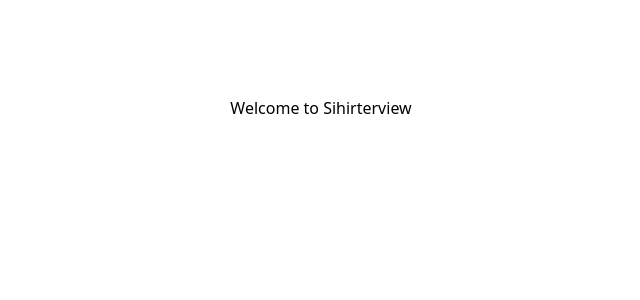
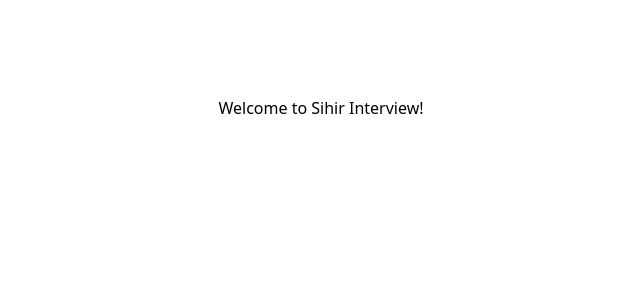
Before and after one commit to sihir-io/sihir-interview-fe, a Next.js app: page / in a window 1280 px wide. Shown: the top 300 px of the page, without its empty margins (319-959 px from the left). Built offline with nearby package versions, Linux system fonts and the light colour scheme.

Commit message:
Test container deployment

```diff
--- a/src/app/page.js
+++ b/src/app/page.js
@@ -5,7 +5,7 @@ import {useEffect} from "react";
 export default function Home() {
     return (
         <main className="flex min-h-screen flex-col items-center justify-between p-24">
-            Welcome to Sihirterview
+            Welcome to Sihir Interview!
         </main>
     )
 }
```
